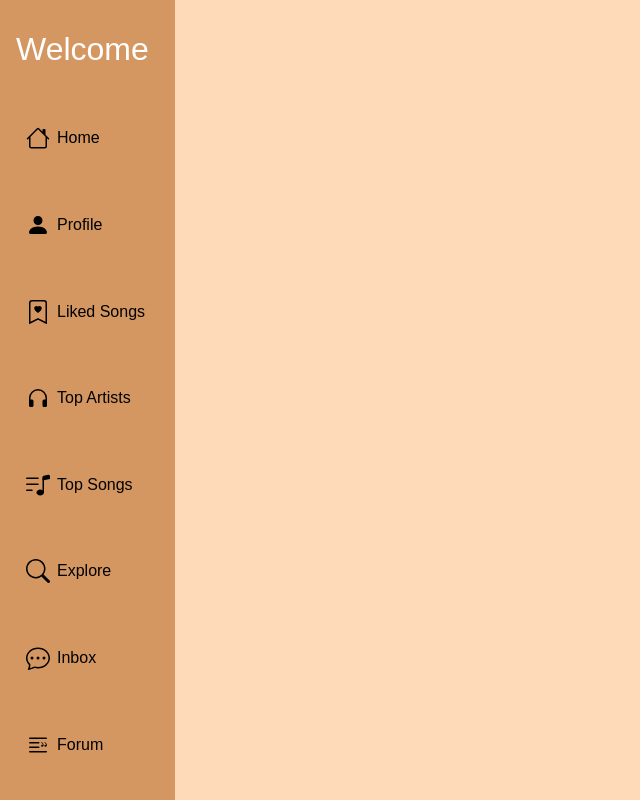
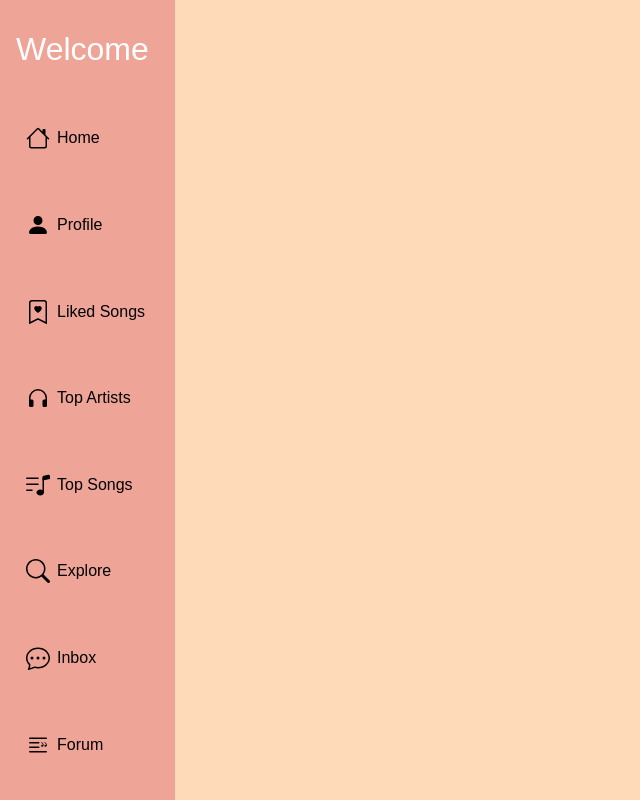
Before and after one commit to simsmile123/Music_Dashboard, a React (Vite) app in the folder frontend/: page /inbox in a window 1280 px wide. Shown: the whole page, without its empty margins (0-640 px from the left). Built offline with nearby package versions, Linux system fonts and the light colour scheme.

Commit message:
added styling to home and navbar

```diff
--- a/frontend/src/styles/Home.css
+++ b/frontend/src/styles/Home.css
@@ -7,7 +7,7 @@ body {
 .home-container {
   margin-left: 185px;
   display: flex;
-  background-color: #f0c589;
+  background-color: #fcbe6a;
   height: 100vh;
 }
 
--- a/frontend/src/styles/Navbar.css
+++ b/frontend/src/styles/Navbar.css
@@ -5,7 +5,7 @@
   position: fixed; /* Fix the navbar position */
   top: 0; /* Align to the top */
   left: 0; /* Align to the left */
-  background-color: rgb(213, 151, 98); /* Example background color */
+  background-color: #efa498; /* Example background color */
   color: #fff; /* Example text color */
 }
 .pic {
@@ -14,7 +14,7 @@
 .link {
   gap: 7px;
   padding: 0 5px;
-  background-color: rgb(213, 151, 98);
+  background-color: #efa498;
   margin: 5px;
   display: flex;
   align-items: center;
```
